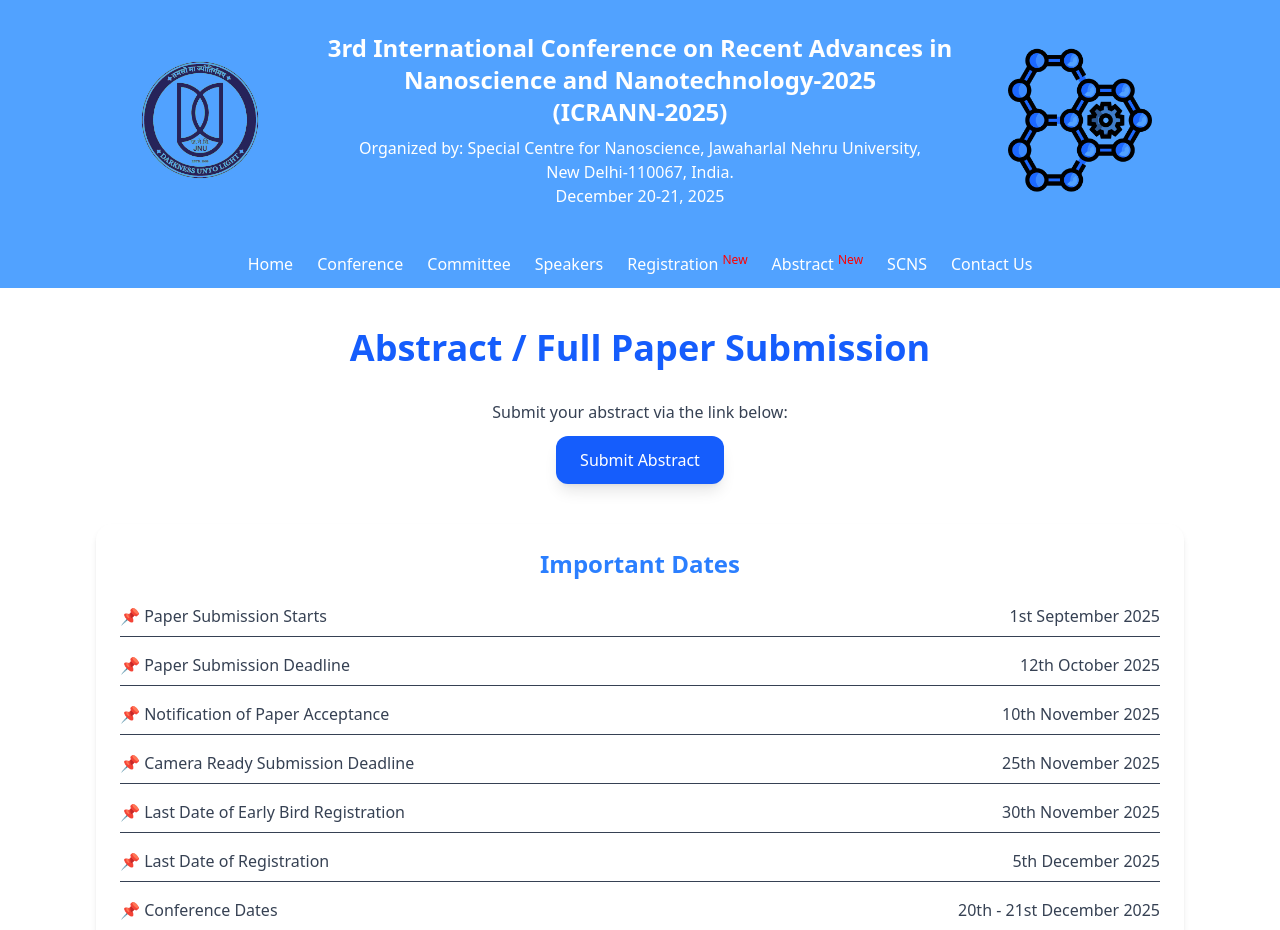
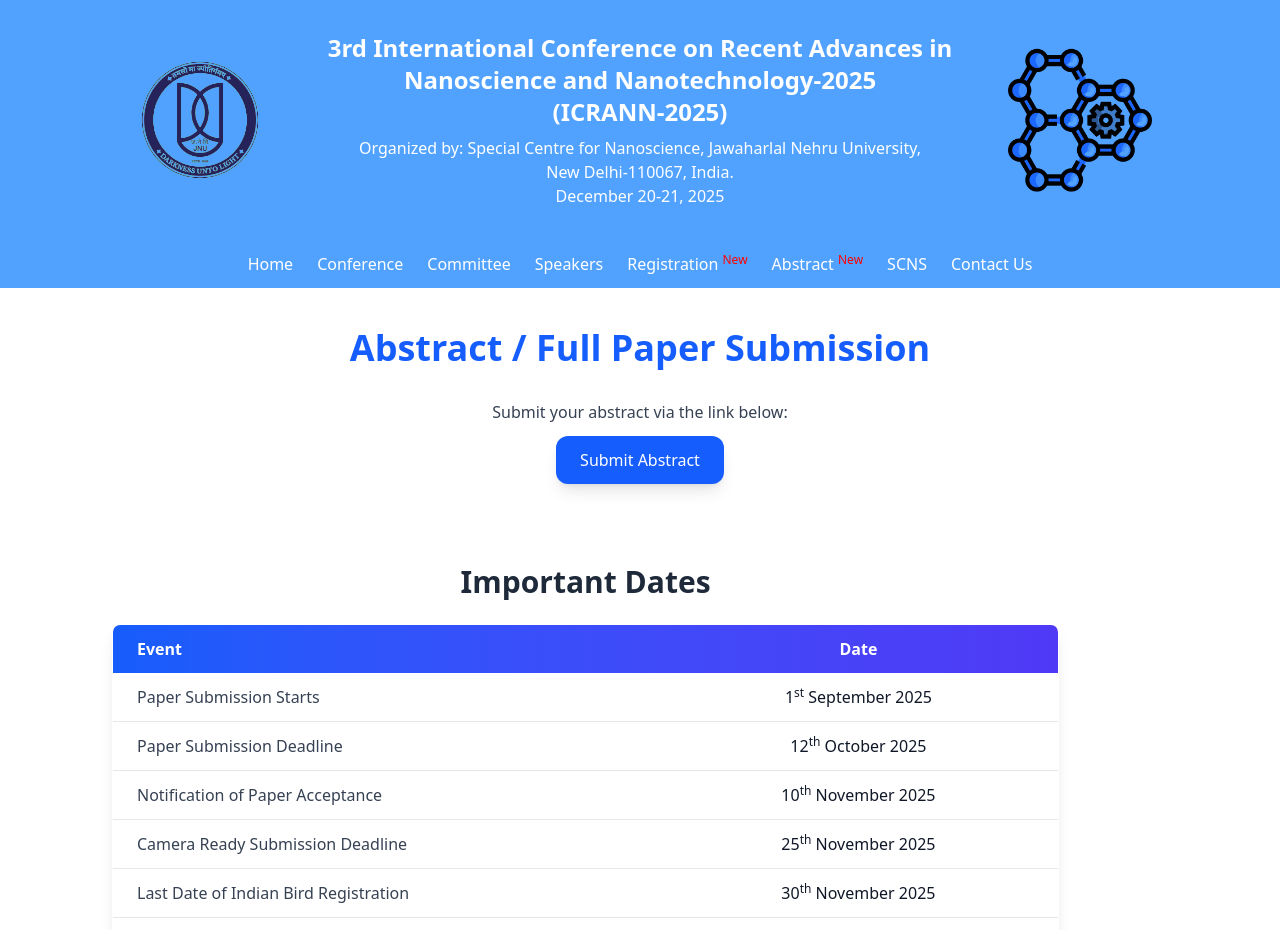
Before and after one commit to YashK21/presentation---2025, a React (Vite) app: page /abstract in a window 1280 px wide. Shown: the top 930 px of the page. Built offline with nearby package versions, Linux system fonts and the light colour scheme.

Commit message:
emojis removed and content updated

```diff
--- a/src/comp/About/Scns/Scns.jsx
+++ b/src/comp/About/Scns/Scns.jsx
@@ -4,7 +4,7 @@
       {/* ===== About SCNS ===== */}
       <div className="mb-12">
         <h2 className="text-2xl md:text-3xl font-bold text-gray-800 mb-6 text-center">
-          🧪 About the SCNS
+          About the SCNS
         </h2>
         <div className="bg-white shadow-lg rounded-lg p-6 md:p-8 leading-relaxed text-gray-700 text-sm md:text-base">
           <p className="mb-4">
@@ -30,7 +30,7 @@
       {/* ===== About Conference ===== */}
       <div>
         <h2 className="text-2xl md:text-3xl font-bold text-gray-800 mb-6 text-center">
-          🌍 About the Conference
+          About the Conference
         </h2>
         <div className="bg-white shadow-lg rounded-lg p-6 md:p-8 leading-relaxed text-gray-700 text-sm md:text-base">
           <p className="mb-4">
--- a/src/comp/Committee/Committee.jsx
+++ b/src/comp/Committee/Committee.jsx
@@ -4,13 +4,13 @@
   return (
     <div className="w-full md:w-[90%] px-4 md:px-8 py-10 mx-auto">
       <h2 className="text-2xl md:text-3xl font-bold text-gray-800 mb-10 text-center">
-        👥 Conference Committees
+        Conference Committees
       </h2>
 
       {/* ===== Local Organizing Committee ===== */}
       <section className="mb-12">
         <h3 className="text-xl md:text-2xl font-semibold text-blue-700 mb-4">
-          📌 Local Organizing Committee
+          Local Organizing Committee
         </h3>
         <div className="bg-white shadow-md rounded-lg p-6 space-y-4 text-sm md:text-base text-gray-700">
           <p>
@@ -42,7 +42,7 @@
       {/* ===== Technical Programme Committee ===== */}
       <section className="mb-12">
         <h3 className="text-xl md:text-2xl font-semibold text-green-700 mb-4">
-          🛠️ Technical Programme Committee (Tentative)
+          Technical Programme Committee (Tentative)
         </h3>
         <div className="bg-white shadow-md rounded-lg p-6 grid grid-cols-1 md:grid-cols-2 gap-3 text-sm md:text-base text-gray-700">
           {[
@@ -63,7 +63,7 @@
       {/* ===== International Advisory Committee ===== */}
       <section className="mb-12">
         <h3 className="text-xl md:text-2xl font-semibold text-purple-700 mb-4">
-          🌍 International Advisory Committee (Tentative)
+          International Advisory Committee (Tentative)
         </h3>
         <div className="bg-white shadow-md rounded-lg p-6 grid grid-cols-1 md:grid-cols-2 lg:grid-cols-3 gap-3 text-sm md:text-base text-gray-700">
           {[
--- a/src/comp/Contact/Contact.jsx
+++ b/src/comp/Contact/Contact.jsx
@@ -26,7 +26,7 @@
           {/* Contact Details */}
           <div className="flex flex-col justify-center">
             <h3 className="text-lg md:text-xl font-semibold text-gray-800 mb-2">
-              Prof. Satyendra Singh Dr. Pankaj Thakur
+              Prof. Satyendra Singh
             </h3>
             <h3 className="text-lg md:text-xl font-semibold text-gray-800 mb-2">
               Dr. Pankaj Thakur
--- a/src/comp/Footer/pp/PP.jsx
+++ b/src/comp/Footer/pp/PP.jsx
@@ -8,7 +8,7 @@
           Privacy Policy
         </h1>
         <p className="mb-4">
-          This Privacy Policy will tell you what information we collect about you when you visit <strong>www.iamnop2025.org</strong>. Please read this Privacy Policy carefully.
+          This Privacy Policy will tell you what information we collect about you when you visit <strong>https://www.icrann-2025.org/</strong>. Please read this Privacy Policy carefully.
         </p>
         <p className="mb-4">
           By using the (ICRANN-2025) Website, you agree to the terms of the agreement in this Privacy Policy.
@@ -16,7 +16,7 @@
 
         <h2 className="text-xl font-semibold mt-6 mb-2">Information We Collect</h2>
         <p className="mb-4">
-          Personal Information is information that can be used to identify or contact you. We do not collect any Personal Information about you when you use the website www.iamnop2025.org to learn about (ICRANN-2025). Any information collected is through opt-in forms with clear purposes and opt-out options.
+          Personal Information is information that can be used to identify or contact you. We do not collect any Personal Information about you when you use the website https://www.icrann-2025.org/ to learn about (ICRANN-2025). Any information collected is through opt-in forms with clear purposes and opt-out options.
         </p>
 
         <h2 className="text-xl font-semibold mt-6 mb-2">Cookies & Tracking</h2>
@@ -31,7 +31,7 @@
 
         <h2 className="text-xl font-semibold mt-6 mb-2">Agreement</h2>
         <p className="mb-4">
-          By using www.iamnop2025.org, you agree to this Privacy Policy. If not, please discontinue using the website.
+          By using https://www.icrann-2025.org/, you agree to this Privacy Policy. If not, please discontinue using the website.
         </p>
       </div>
     </section>
--- a/src/comp/Main/Main.jsx
+++ b/src/comp/Main/Main.jsx
@@ -45,8 +45,7 @@
             look forward to the innovations that will emerge.”
           </p>
           <p className="mt-3 font-semibold text-gray-900 text-sm md:text-base">
-            ~ Prof. Dr. Bijoy Kumar Kuanr, Head of Department, Special Centre
-            for Nanosciences, Jawaharlal Nehru University
+             - Prof. Dr. Bijoy Kumar Kuanr, Chairperson, Special Centre for Nanosciences, Jawaharlal Nehru University
           </p>
         </div>
         {/* <img
@@ -64,10 +63,10 @@
         </h2>
         <ul className="list-disc pl-6 space-y-2 text-gray-700">
           <li>Award of Excellence in Nanoscience and Nanoelectronics</li>
-          <li>Felicitation of Prof. Man Mohan, President IAMNOP</li>
+          <li>Outstanding Women Researcher Award</li>
           <li>Innovation Award</li>
           <li>Young Researcher Award</li>
-          <li>Best Oral and Poster Awards Call for Registration & Abstract</li>
+          <li>Best Oral and Poster Awards</li>
         </ul>
       </div>
 
--- a/src/comp/common/Abstract.jsx
+++ b/src/comp/common/Abstract.jsx
@@ -1,3 +1,5 @@
+import { impDates } from "../../constant/data";
+
 const Abstract = () => {
   return (
     <div className="max-w-6xl mx-auto px-4 sm:px-6 lg:px-8 py-10">
@@ -20,42 +22,43 @@
         </a>
       </div>
 
-      {/* Important Dates */}
-      <div className="bg-white shadow-md rounded-2xl p-6">
-        <h2 className="text-2xl font-semibold text-blue-500 mb-6 text-center">
+      {/* ===== Important Dates ===== */}
+      <div className="w-full md:w-[90%] px-4 py-10">
+        <h2 className="text-2xl md:text-3xl font-bold text-gray-800 mb-6 text-center">
           Important Dates
         </h2>
-
-        <ul className="space-y-4 text-gray-700 text-sm sm:text-base">
-          <li className="flex flex-col sm:flex-row sm:justify-between border-b pb-2">
-            <span className="font-medium">📌 Paper Submission Starts</span>
-            <span>1st September 2025</span>
-          </li>
-          <li className="flex flex-col sm:flex-row sm:justify-between border-b pb-2">
-            <span className="font-medium">📌 Paper Submission Deadline</span>
-            <span>12th October 2025</span>
-          </li>
-          <li className="flex flex-col sm:flex-row sm:justify-between border-b pb-2">
-            <span className="font-medium">📌 Notification of Paper Acceptance</span>
-            <span>10th November 2025</span>
-          </li>
-          <li className="flex flex-col sm:flex-row sm:justify-between border-b pb-2">
-            <span className="font-medium">📌 Camera Ready Submission Deadline</span>
-            <span>25th November 2025</span>
-          </li>
-          <li className="flex flex-col sm:flex-row sm:justify-between border-b pb-2">
-            <span className="font-medium">📌 Last Date of Early Bird Registration</span>
-            <span>30th November 2025</span>
-          </li>
-          <li className="flex flex-col sm:flex-row sm:justify-between border-b pb-2">
-            <span className="font-medium">📌 Last Date of Registration</span>
-            <span>5th December 2025</span>
-          </li>
-          <li className="flex flex-col sm:flex-row sm:justify-between">
-            <span className="font-medium">📌 Conference Dates</span>
-            <span>20th - 21st December 2025</span>
-          </li>
-        </ul>
+        <div className="overflow-x-auto shadow-lg rounded-lg">
+          <table className="min-w-full text-sm md:text-base border border-gray-200 rounded-lg overflow-hidden">
+            <thead className="bg-gradient-to-r from-blue-600 to-indigo-600 text-white">
+              <tr>
+                <th className="px-4 md:px-6 py-3 text-left">Event</th>
+                <th className="px-4 md:px-6 py-3 text-center">Date</th>
+              </tr>
+            </thead>
+            <tbody className="divide-y divide-gray-200">
+              {impDates.map((item, idx) => (
+                <tr
+                  key={idx}
+                  className="hover:bg-gray-50 transition duration-200 ease-in-out"
+                >
+                  <td className="px-4 md:px-6 py-3 text-gray-700">
+                    {item.event}
+                  </td>
+                  <td className="px-4 md:px-6 py-3 text-center font-medium text-gray-900">
+                    <span
+                      dangerouslySetInnerHTML={{
+                        __html: item.date.replace(
+                          /(\d+)(st|nd|rd|th)/g,
+                          "$1<sup>$2</sup>"
+                        ),
+                      }}
+                    />
+                  </td>
+                </tr>
+              ))}
+            </tbody>
+          </table>
+        </div>
       </div>
     </div>
   );
```
Also changed, not shown: src/comp/Footer/tou/TOU.jsx (+5 -5 lines), src/comp/common/Registration.jsx (+18 -11 lines), src/constant/data.jsx (+14 -13 lines).
